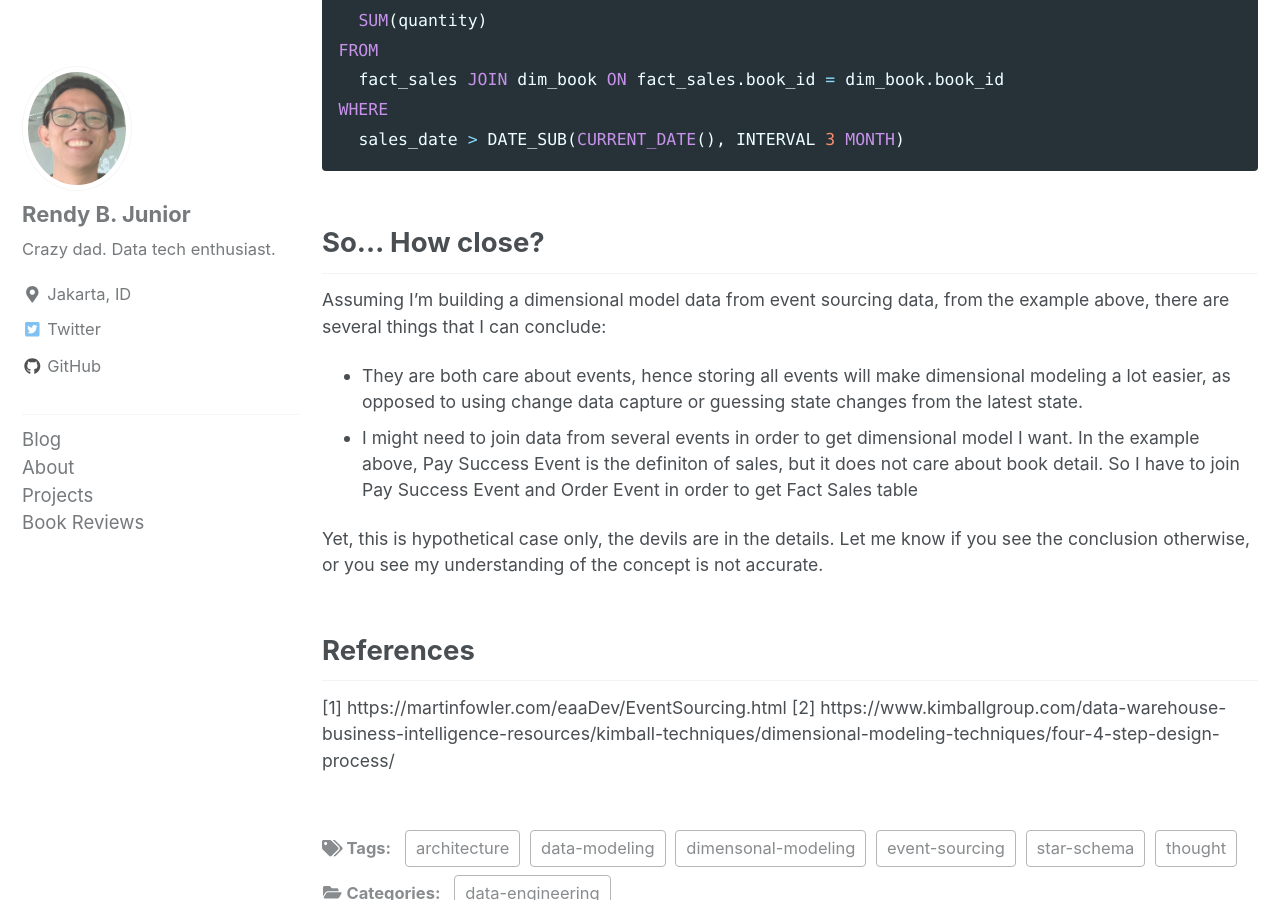
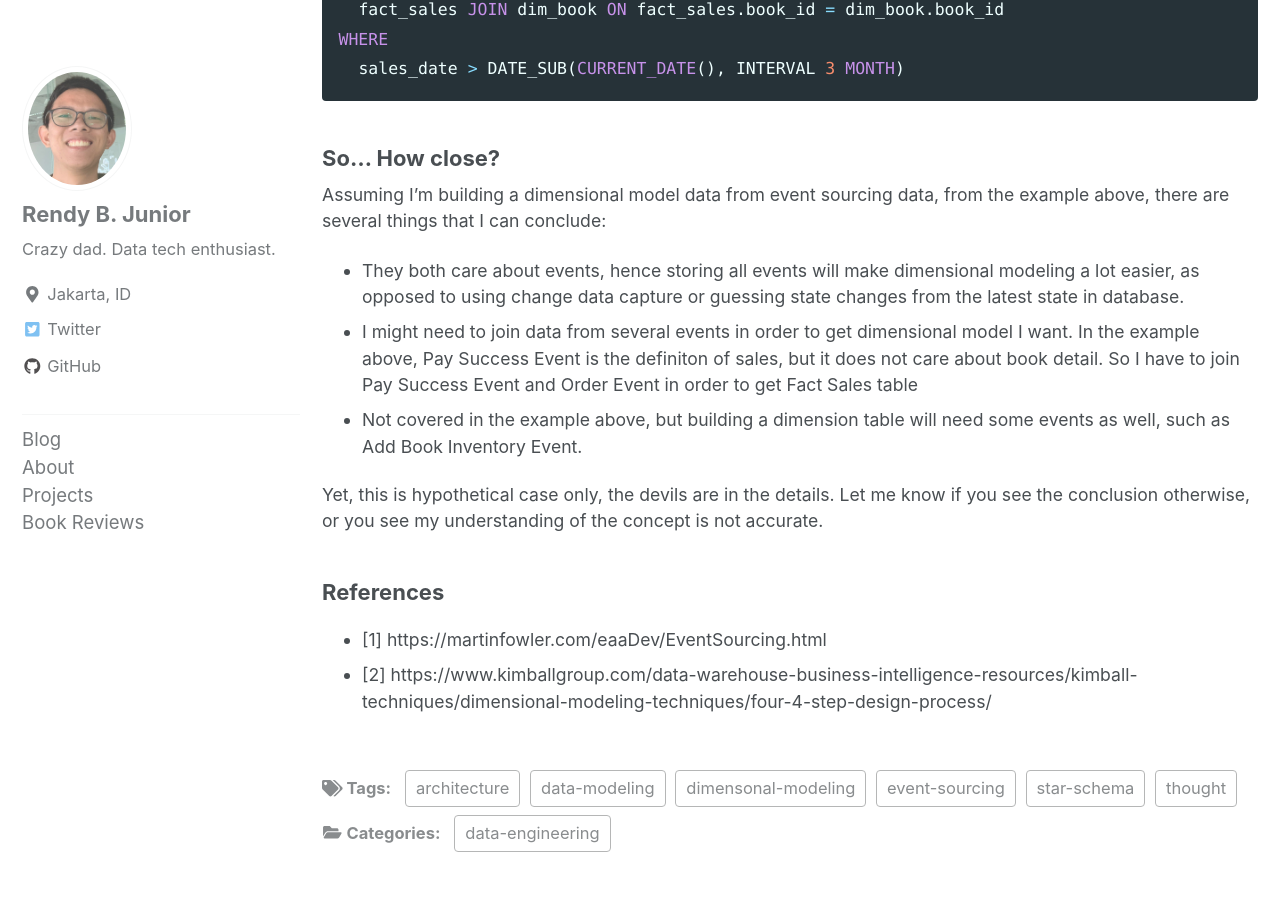
Before and after one commit to rendybjunior/rendyistyping, a Jekyll site: the page built from _posts/2019-07-14-event-sourcing-dimensional-modeling.md, in a window 1280 px wide and 900 px high, scrolled down 2887 px. Built offline with Jekyll 4.4.1, drawn with Linux system fonts in a browser that asks for light colours; cached includes are drawn as plain includes; nearby versions of some CDN libraries; comment, search, counter and statistics services are not loaded.

Commit message:
event sourcing dimensional modeling 2

````diff
--- a/_posts/2019-07-14-event-sourcing-dimensional-modeling.md
+++ b/_posts/2019-07-14-event-sourcing-dimensional-modeling.md
@@ -12,7 +12,7 @@ Working on both event sourcing and dimensional modeling, looking at the concept
 
 Let's start the thought process with a simple case: an online book store. The online book store allows you to order a book, proceed to checkout, fill payment details, and then the book will be delivered to you. To simplify the case, I won't use cart concept, only one book per order. Let say I have a service to handle the states of the book order, starting from 1) ordered, 2) paid, and 3) delivered.
 
-## Event Sourcing Design of the Online Book Store
+### Event Sourcing Design of the Online Book Store
 It would be overkill to design event sourcing for this case of course, but let say we design the events, how the design will look like? Quoting Martin Fowler, Event Sourcing [1]:
 > ensures that all changes to application state are stored as a sequence of events
 
@@ -48,7 +48,7 @@ And here's the events I will store in order to be able to replay the state, if I
   * order_id
   * courier
 
-## Dimensional Model Design of the Online Book Store
+### Dimensional Model Design of the Online Book Store
 Now, what about dimensional model of the use case? Before we go into the design, here are dimensional modeling steps suggested by Kimball [2]:
 1. Select business process
 2. Decide granularity
@@ -88,13 +88,14 @@ WHERE
   sales_date > DATE_SUB(CURRENT_DATE(), INTERVAL 3 MONTH)
 ```
 
-## So... How close?
+### So... How close?
 Assuming I'm building a dimensional model data from event sourcing data, from the example above, there are several things that I can conclude:
-* They are both care about events, hence storing all events will make dimensional modeling a lot easier, as opposed to using change data capture or guessing state changes from the latest state.
+* They both care about events, hence storing all events will make dimensional modeling a lot easier, as opposed to using change data capture or guessing state changes from the latest state in database.
 * I might need to join data from several events in order to get dimensional model I want. In the example above, Pay Success Event is the definiton of sales, but it does not care about book detail. So I have to join Pay Success Event and Order Event in order to get Fact Sales table
+* Not covered in the example above, but building a dimension table will need some events as well, such as Add Book Inventory Event.
 
 Yet, this is hypothetical case only, the devils are in the details. Let me know if you see the conclusion otherwise, or you see my understanding of the concept is not accurate.
 
-## References
-[1] https://martinfowler.com/eaaDev/EventSourcing.html
-[2] https://www.kimballgroup.com/data-warehouse-business-intelligence-resources/kimball-techniques/dimensional-modeling-techniques/four-4-step-design-process/
+### References
+* [1] https://martinfowler.com/eaaDev/EventSourcing.html
+* [2] https://www.kimballgroup.com/data-warehouse-business-intelligence-resources/kimball-techniques/dimensional-modeling-techniques/four-4-step-design-process/
````
